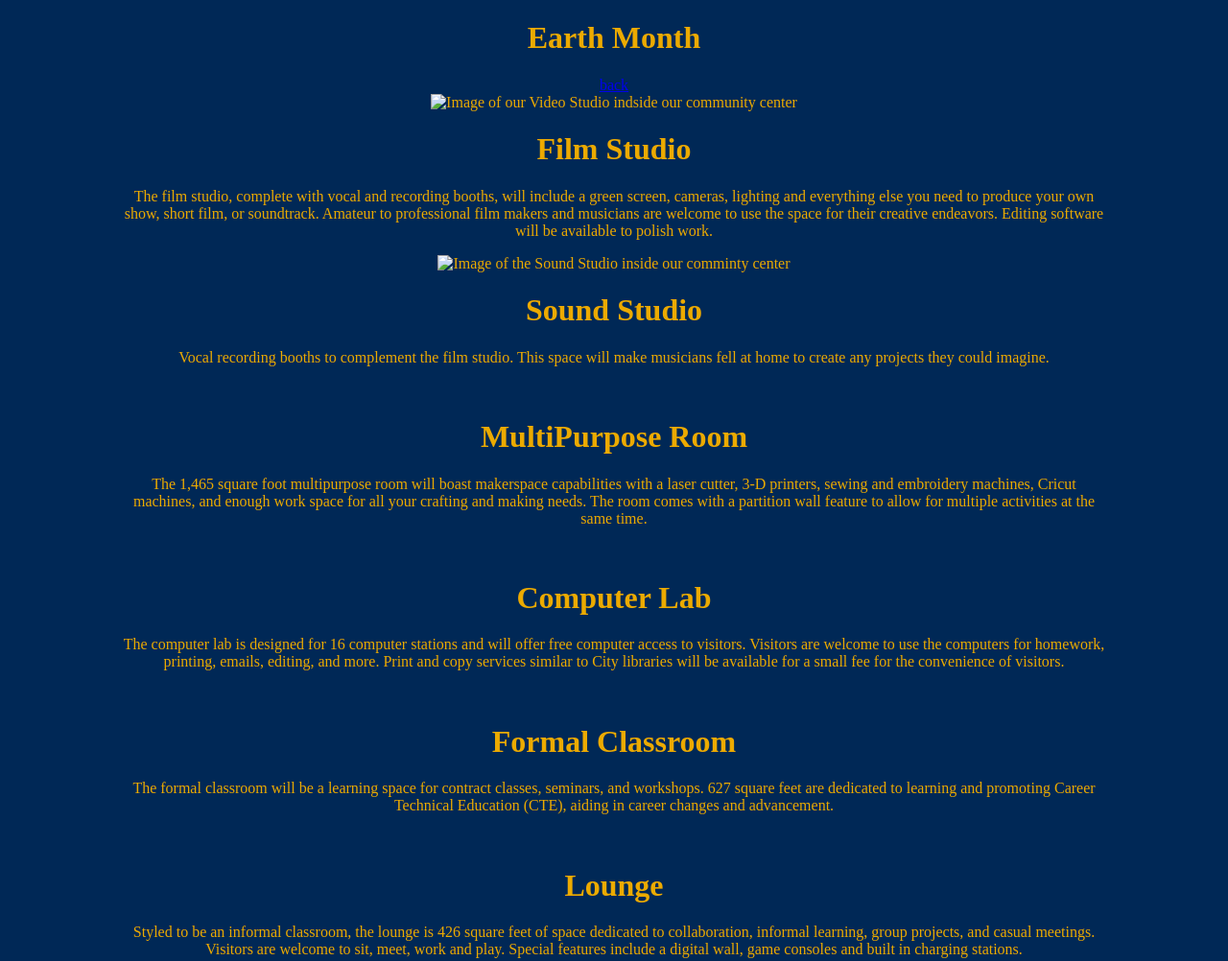
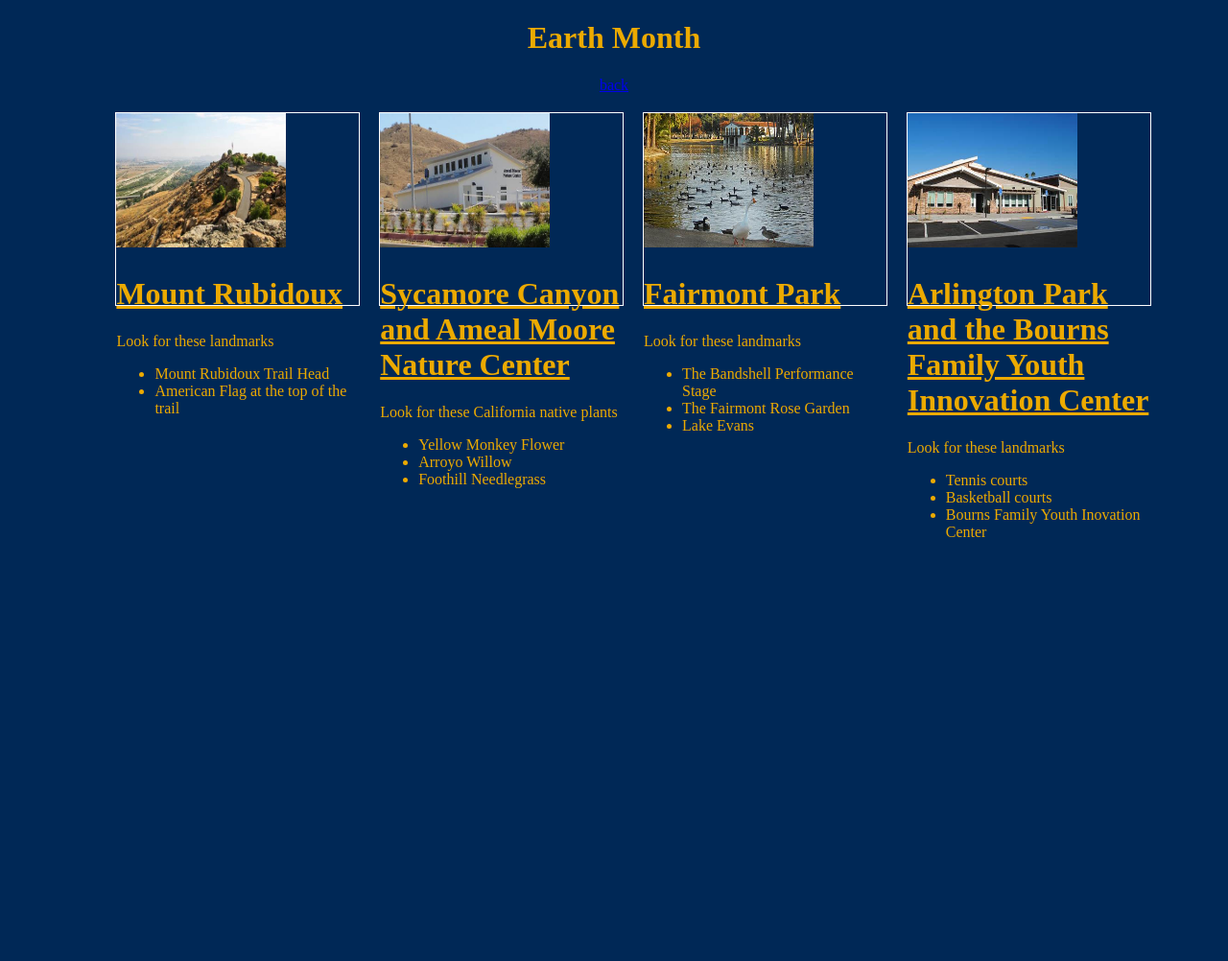
Before and after one commit to isaOrdaz/earthWebsite, a plain HTML site: page places.html in a window 1280 px wide. Shown: the top 1002 px of the page at 96% size. After the commit the page ends 800 px from the top, so only its background shows below. Drawn offline with Linux system fonts and the light colour scheme.

Commit message:
almost i think

```diff
--- a/index.css
+++ b/index.css
@@ -15,7 +15,6 @@ body {
 
 .button {
     display: inline-block;
-    border: 5px solid red;
     padding: 10px;
     background-color: #ECAA00;
     color: #fff;
--- a/places.css
+++ b/places.css
@@ -1,48 +1,51 @@
 body {
     background-color: #002856;
     color: #ECAA00;
+    overflow: hidden;
 }
 
 .main {
+    margin: 0 auto;
     text-align: center;
-    width: 75%;
-    margin: 0 auto;
+    width: 80%;
 }
 
-.tour {
+.parent {
     display: flex;
-    align-items: center;
-    align-content: center;
-    flex-wrap: wrap;
-    margin-top: 25px;
-}
-
-.card {
-    display: flex;
-    flex-flow: column;
-    text-align: start;
-    flex: 25%;
-    background-color: #e1d1a7;
-    color: #75391c;
-    padding: 1pc;
-}
-
-.card h1 {
-    text-align: center;
-    color: #75391c;
-}
-
-.card .row {
-    display: flex;
-    flex-flow: row;
-    margin-bottom: 10px;
-}
-
-.card img {
+    flex-direction: column;
+    height: 200px;
     width: 100%;
-    height: fill;
 }
 
 .row {
-    margin: -5px;
+    align-items: center;
+    display: flex;
+    flex-direction: row;
+    height: inherit;
+    justify-content: center;
+    margin: 20px;
+    width: 100%;
 }
+
+.park {
+    height: inherit;
+    margin: 10px;
+    width: 20%;
+    border: 1px solid #fff;
+}
+
+.park h1 {
+    text-align: start;
+}
+
+.park img {
+    width: 70%;
+    height: 70%;
+    margin-bottom: 5px;
+    align-items: center;
+    display: inline
+}
+
+.park a {
+    color: #ECAA00;
+}
--- a/places.html
+++ b/places.html
@@ -4,89 +4,61 @@
     <meta charset="UTF-8">
     <meta http-equiv="X-UA-Compatible" content="IE=edge">
     <meta name="viewport" content="width=device-width, initial-scale=1.0">
-    <link rel="stylesheet" href="index.css">
+    <link rel="stylesheet" href="places.css">
     <title>Document</title>
 </head>
 <body>
     <div class="main">
         <h1>Earth Month</h1>
-    <a href="index.html">back</a>
+        <a href="index.html">back</a>
+    </div>
 
+    <div class="parent">
+        <div class="row">
+            <div class="park">
+                <img src="img/rubidoux.jpg" alt="Mt. Rubidoux">
 
-    <div class="tour">
-        <div class="row">
-            <div class="card">
-                <img src="img/videoStudio.png" alt="Image of our Video Studio indside our community center">
+                <h1><a href="https://www.riversideca.gov/sites/default/files/img/Mt.-Rubidoux-Map.jpg">Mount Rubidoux</a></h1>
+                <p>Look for these landmarks</p>
+                <ul>
+                    <li>Mount Rubidoux Trail Head</li>
+                    <li>American Flag at the top of the trail </li>
+                </ul>
+            </div>
+            <div class="park">
+                <img src="img/sycamore.jpg" alt="Sycamore Canyon Ameal Moore Nature Center">
 
-                <h1>Film Studio</h1>
-                <p>The film studio, complete with vocal and recording booths, will include a green screen,
-                    cameras, lighting and everything else you need to produce your own show, short film, or
-                    soundtrack. Amateur to professional film makers and musicians are welcome to use the space
-                    for their creative endeavors. Editing software will be available to polish work.</p>
+                <h1><a href="https://mysycamorecanyon.com/park-map/">Sycamore Canyon and Ameal Moore Nature Center</a></h1>
+                <p>Look for these California native plants</p>
+                <ul>
+                    <li>Yellow Monkey Flower</li>
+                    <li>Arroyo Willow</li>
+                    <li>Foothill Needlegrass</li>
+                </ul>
             </div>
+            <div class="park">
+                <img src="img/fairmount.jpg" alt="Fairmont park">
 
-            <div class="card">
-                <img src="img/musicStudio.png" alt="Image of the Sound Studio inside our comminty center">
-
-                <h1>Sound Studio</h1>
-                <p>Vocal recording booths to complement the film studio. This space will make musicians fell at home
-                    to create any projects they could imagine.
-                </p>
+                <h1><a href="https://www.google.com/maps/place/Fairmount+Park/@33.9950667,-117.3833827,17z/data=!3m1!4b1!4m5!3m4!1s0x80dcb21eefbd19f5:0x8ebb31f8a91dc2d3!8m2!3d33.9950623!4d-117.381194">Fairmont Park</a></h1>
+                <p>Look for these landmarks</p>
+                <ul>
+                    <li>The Bandshell Performance Stage</li>
+                    <li>The Fairmont Rose Garden</li>
+                    <li>Lake Evans</li>
+                </ul>
             </div>
-
-            <div class="card">
-                <img src="img/makerSpace.png" alt="">
-
-                <h1>MultiPurpose Room</h1>
-                <p>The 1,465 square foot multipurpose room will boast makerspace capabilities with a laser cutter,
-                    3-D printers, sewing and embroidery machines, Cricut machines, and enough work space for all your
-                    crafting and making needs. The room comes with a partition wall feature to allow for multiple activities
-                    at the same time.</p>
-            </div>
-
-            <div class="card">
-                <img src="img/computerLab.png" alt="">
-
-                <h1>Computer Lab</h1>
-                <p>The computer lab is designed for 16 computer stations and will offer free computer access to visitors.
-                    Visitors are welcome to use the computers for homework, printing, emails, editing, and more. Print and
-                    copy services similar to City libraries will be available for a small fee for the convenience of visitors.</p>
+            <div class="park">
+                <img src="img/bfyic.jpg" alt="Bourns Family Youth Innovation Center">
+                <h1><a href="https://www.google.com/maps/place/Arlington+Park/@33.9208858,-117.4503025,17z/data=!3m1!4b1!4m5!3m4!1s0x80dcb0cef511e6bf:0xf609b366bbc91da5!8m2!3d33.9208814!4d-117.4481138">Arlington Park and the Bourns Family Youth Innovation Center</a></h1>
+                <p>Look for these landmarks</p>
+                <ul>
+                    <li>Tennis courts</li>
+                    <li>Basketball courts</li>
+                    <li>Bourns Family Youth Inovation Center</li>
+                </ul>
             </div>
         </div>
+    </div>
 
-       <div class="row">
-            <div class="card">
-                <img src="img/genClass.png" alt="">
-
-                <h1>Formal Classroom</h1>
-                <p>The formal classroom will be a learning space for contract classes, seminars, and workshops. 627 square
-                    feet are dedicated to learning and promoting Career Technical Education (CTE), aiding in career changes and advancement.</p>
-            </div>
-
-            <div class="card">
-                <img src="img/gameCenter.png" alt="">
-
-                <h1>Lounge</h1>
-                <p>Styled to be an informal classroom, the lounge is 426 square feet of space dedicated to collaboration, informal learning,
-                    group projects, and casual meetings. Visitors are welcome to sit, meet, work and play. Special features include a digital wall,
-                    game consoles and built in charging stations.</p>
-            </div>
-
-            <div class="card">
-                <img src="img/cafe.png" alt="">
-
-                <h1>Café</h1>
-                <p>A collaborative space with tables and seating, visitors are welcome to take a break and snack while working on homework, reading, or just relaxing with a beverage.</p>
-            </div>
-
-            <div class="card">
-                <img src="img/confrenceRoom.png" alt="">
-
-                <h1>Conference Room</h1>
-                <p>Join us and reserve our conference room for all your small meeting needs! This space will be available for use for groups that need space for trainings, seminars, meetings, conference and more.</p>
-            </div>
-       </div>
-    </div>
-    </div>
 </body>
 </html>
```
Also changed, not shown: index.html (+1 -1 lines), map.html (+29 -3 lines), img/bfyic.jpg (added), img/fairmount.jpg (added), img/rubidoux.jpg (added), img/sycamore.jpg (added).
